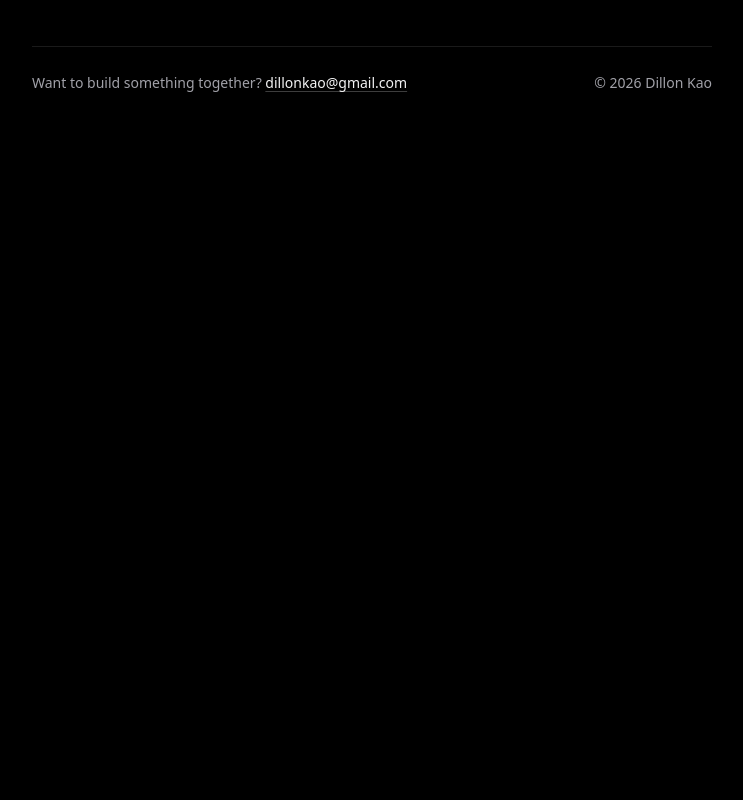
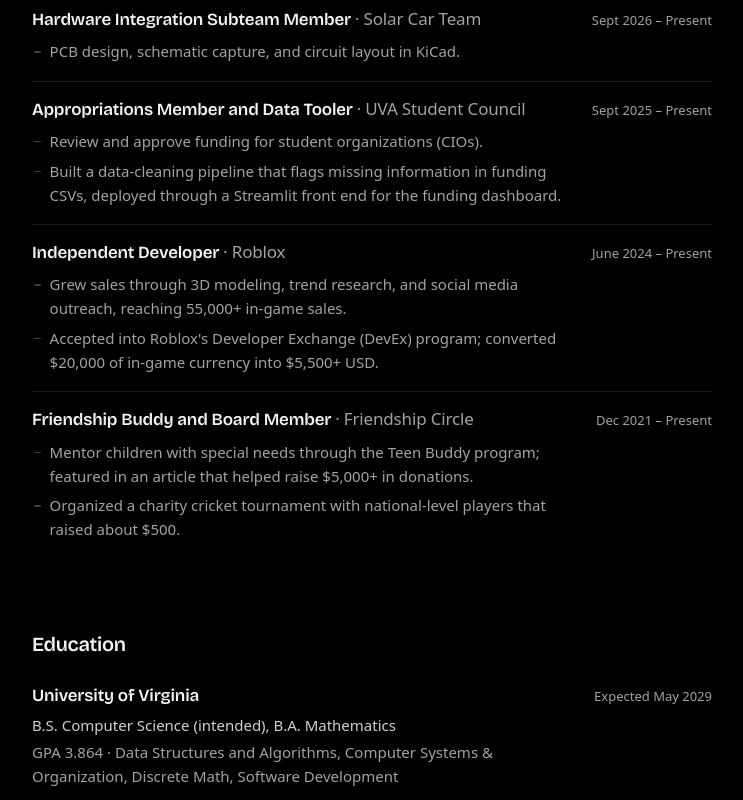
Before and after one commit to dcow12/dillon-kao-site, a Next.js app: page / in a window 1280 px wide. Shown: the part 1420-2220 px from the top of the page, without its empty margins (268-1011 px from the left). Before the commit the page ends 1562 px from the top, so only its background shows below. Built offline with nearby package versions, Linux system fonts and the light colour scheme.

Commit message:
Add Experience and Education sections from resume

```diff
--- a/app/globals.css
+++ b/app/globals.css
@@ -1274,3 +1274,107 @@ button {
     gap: 12px;
   }
 }
+
+/* ==========================================================================
+   Experience and education
+   ========================================================================== */
+
+.exp {
+  margin-top: 4.5rem;
+}
+
+.exp-list {
+  display: grid;
+}
+
+.exp-item {
+  padding: 1rem 0 1.1rem;
+}
+
+.exp-item + .exp-item {
+  border-top: 1px solid var(--border);
+}
+
+.exp-head {
+  display: flex;
+  flex-wrap: wrap;
+  align-items: baseline;
+  justify-content: space-between;
+  column-gap: 1rem;
+  row-gap: 0.1rem;
+}
+
+.exp-role {
+  font-family: var(--font-heading);
+  font-size: 1.0625rem;
+  font-weight: 600;
+  line-height: 1.35;
+  letter-spacing: -0.01em;
+}
+
+.exp-org {
+  font-family: var(--font-sans);
+  font-weight: 400;
+  color: var(--muted);
+}
+
+.exp-dates {
+  font-size: 0.8125rem;
+  color: var(--muted);
+  white-space: nowrap;
+  font-variant-numeric: tabular-nums;
+}
+
+.exp-points {
+  display: grid;
+  gap: 0.35rem;
+  max-width: 34.5rem;
+  margin-top: 0.45rem;
+}
+
+.exp-points li,
+.exp-detail {
+  position: relative;
+  font-size: 0.9375rem;
+  line-height: 1.6;
+  color: var(--muted);
+  text-wrap: pretty;
+}
+
+.exp-points li {
+  padding-left: 1.1rem;
+}
+
+.exp-points li::before {
+  content: "";
+  position: absolute;
+  top: 0.8em;
+  left: 0.1rem;
+  width: 7px;
+  height: 1.5px;
+  border-radius: 1px;
+  background: var(--border-strong);
+}
+
+.exp-degree {
+  margin-top: 0.3rem;
+  font-size: 0.9375rem;
+  color: var(--text);
+}
+
+.exp-detail {
+  margin-top: 0.2rem;
+  max-width: 34.5rem;
+}
+
+@media (prefers-reduced-motion: no-preference) {
+  [data-js] .exp-item[data-reveal]:not(.in) {
+    opacity: 0;
+    transform: translateY(10px);
+  }
+
+  .exp-item[data-reveal].in {
+    animation: row-in 700ms var(--ease-out) backwards;
+    animation-delay: calc(var(--wait, 0ms) + var(--i, 0) * 70ms);
+  }
+}
--- a/app/page.tsx
+++ b/app/page.tsx
@@ -65,6 +65,43 @@ export default function Home() {
         </ul>
       </section>
 
+      <section className="exp" aria-labelledby="exp-title">
+        <h2 id="exp-title" className="section-title">
+          Experience
+        </h2>
+        <ul className="exp-list">
+          {site.experience.map((item, i) => (
+            <li key={item.role + item.org} className="exp-item" data-reveal style={{ "--i": i } as CSSProperties}>
+              <div className="exp-head">
+                <h3 className="exp-role">
+                  {item.role} <span className="exp-org">· {item.org}</span>
+                </h3>
+                <span className="exp-dates">{item.dates}</span>
+              </div>
+              <ul className="exp-points">
+                {item.points.map((p) => (
+                  <li key={p}>{p}</li>
+                ))}
+              </ul>
+            </li>
+          ))}
+        </ul>
+      </section>
+
+      <section className="exp" aria-labelledby="edu-title">
+        <h2 id="edu-title" className="section-title">
+          Education
+        </h2>
+        <div className="exp-item">
+          <div className="exp-head">
+            <h3 className="exp-role">{site.education.school}</h3>
+            <span className="exp-dates">{site.education.dates}</span>
+          </div>
+          <p className="exp-degree">{site.education.degree}</p>
+          <p className="exp-detail">{site.education.detail}</p>
+        </div>
+      </section>
+
       <section className="facts" aria-labelledby="facts-title" data-reveal>
         <h2 id="facts-title" className="section-title">
           Fun facts
--- a/content/site.ts
+++ b/content/site.ts
@@ -26,6 +26,58 @@ export const site = {
     "I learn fastest by building, so I'm always picking up new skills, looking for interesting problems, and hoping to work with people who care about the details. If something here catches your eye, reach out.",
   ],
 
+  // From your resume. Newest first; "Present" for ongoing roles.
+  experience: [
+    {
+      role: "Webmaster Intern",
+      org: "Taiwanese Student Association",
+      dates: "Sept 2026 – Present",
+      points: [
+        "Build and maintain the club website with React, TypeScript, and Vercel, keeping event info current for events with 200+ attendees.",
+      ],
+    },
+    {
+      role: "Hardware Integration Subteam Member",
+      org: "Solar Car Team",
+      dates: "Sept 2026 – Present",
+      points: ["PCB design, schematic capture, and circuit layout in KiCad."],
+    },
+    {
+      role: "Appropriations Member and Data Tooler",
+      org: "UVA Student Council",
+      dates: "Sept 2025 – Present",
+      points: [
+        "Review and approve funding for student organizations (CIOs).",
+        "Built a data-cleaning pipeline that flags missing information in funding CSVs, deployed through a Streamlit front end for the funding dashboard.",
+      ],
+    },
+    {
+      role: "Independent Developer",
+      org: "Roblox",
+      dates: "June 2024 – Present",
+      points: [
+        "Grew sales through 3D modeling, trend research, and social media outreach, reaching 55,000+ in-game sales.",
+        "Accepted into Roblox's Developer Exchange (DevEx) program; converted $20,000 of in-game currency into $5,500+ USD.",
+      ],
+    },
+    {
+      role: "Friendship Buddy and Board Member",
+      org: "Friendship Circle",
+      dates: "Dec 2021 – Present",
+      points: [
+        "Mentor children with special needs through the Teen Buddy program; featured in an article that helped raise $5,000+ in donations.",
+        "Organized a charity cricket tournament with national-level players that raised about $500.",
+      ],
+    },
+  ],
+
+  education: {
+    school: "University of Virginia",
+    degree: "B.S. Computer Science (intended), B.A. Mathematics",
+    dates: "Expected May 2029",
+    detail: "GPA 3.864 · Data Structures and Algorithms, Computer Systems & Organization, Discrete Math, Software Development",
+  },
+
   funFacts: [
     "I love playing the piano.",
     "My all-you-can-eat sushi record is 130 pieces.",
```
